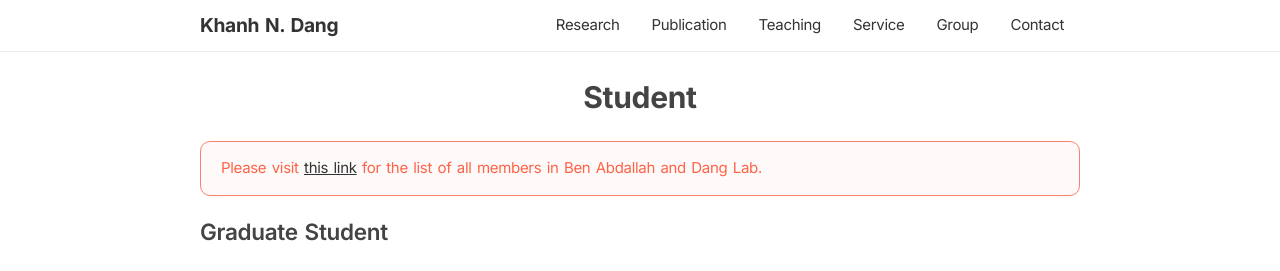
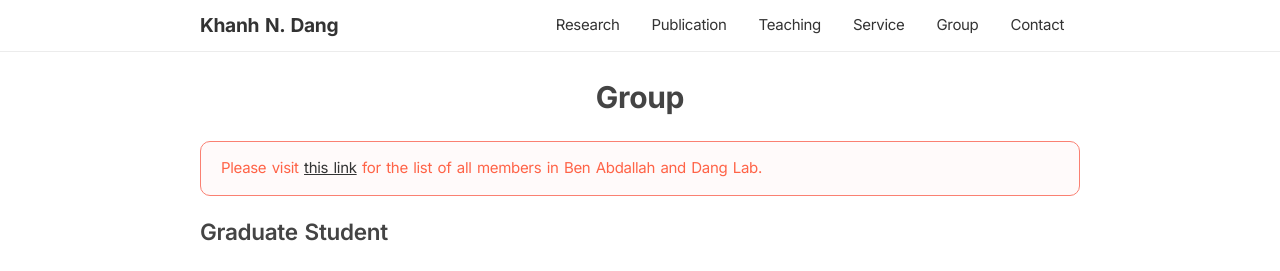
Before and after one commit to khanhdang/minimal-page, a Jekyll site: the page built from grp_mem.md, in a window 1280 px wide. Shown: the top 271 px of the page. Built offline with Jekyll 4.4.1, drawn with Linux system fonts in a browser that asks for light colours.

Commit message:
Update grp_mem.md

```diff
--- a/grp_mem.md
+++ b/grp_mem.md
@@ -2,7 +2,7 @@
 layout: default
 title: Group Member
 ---
-# Student
+# Group
 
 Please visit [this link](https://web-ext.u-aizu.ac.jp/misc/benablab/members.html) for the list of all members in Ben Abdallah and Dang Lab.
 {: .announce}
```
